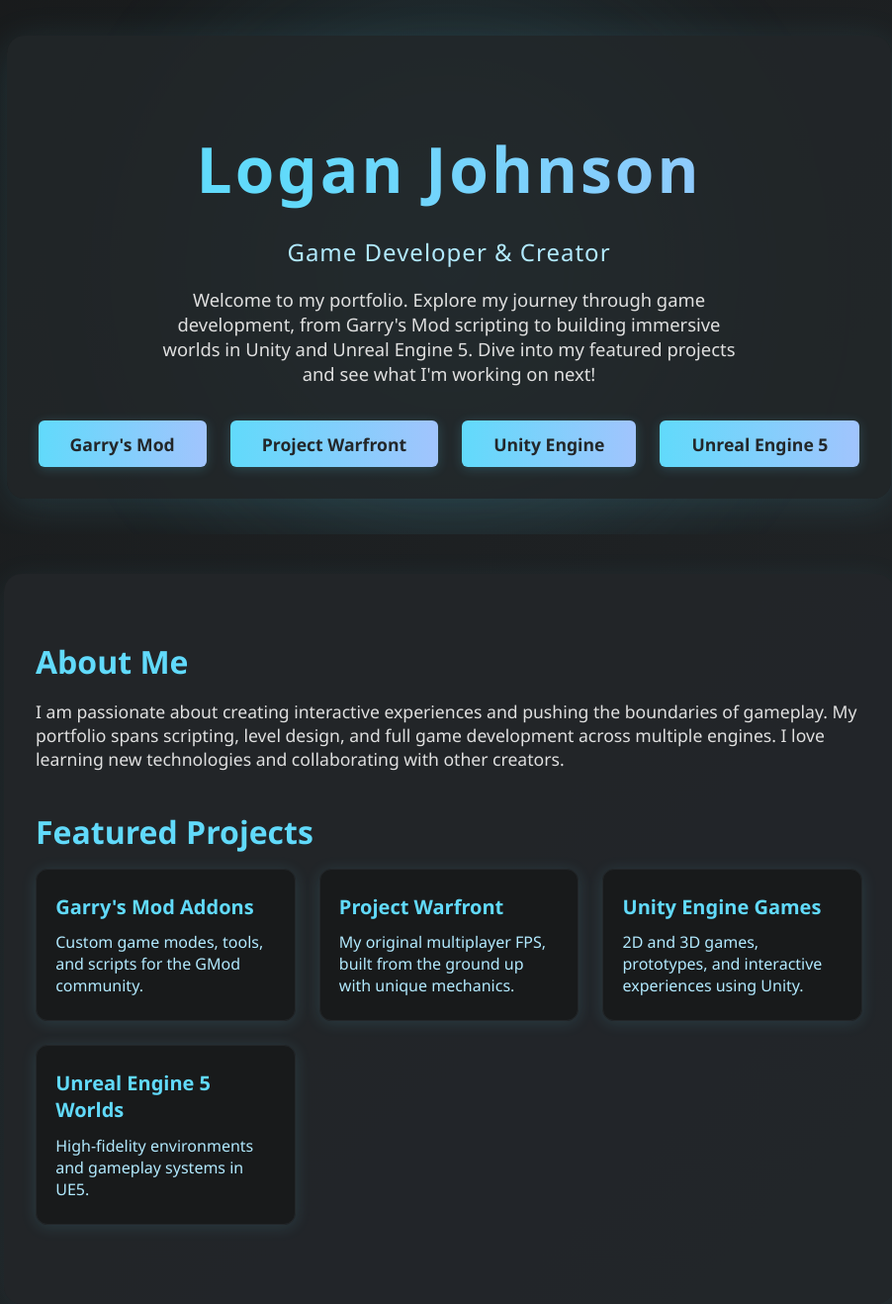
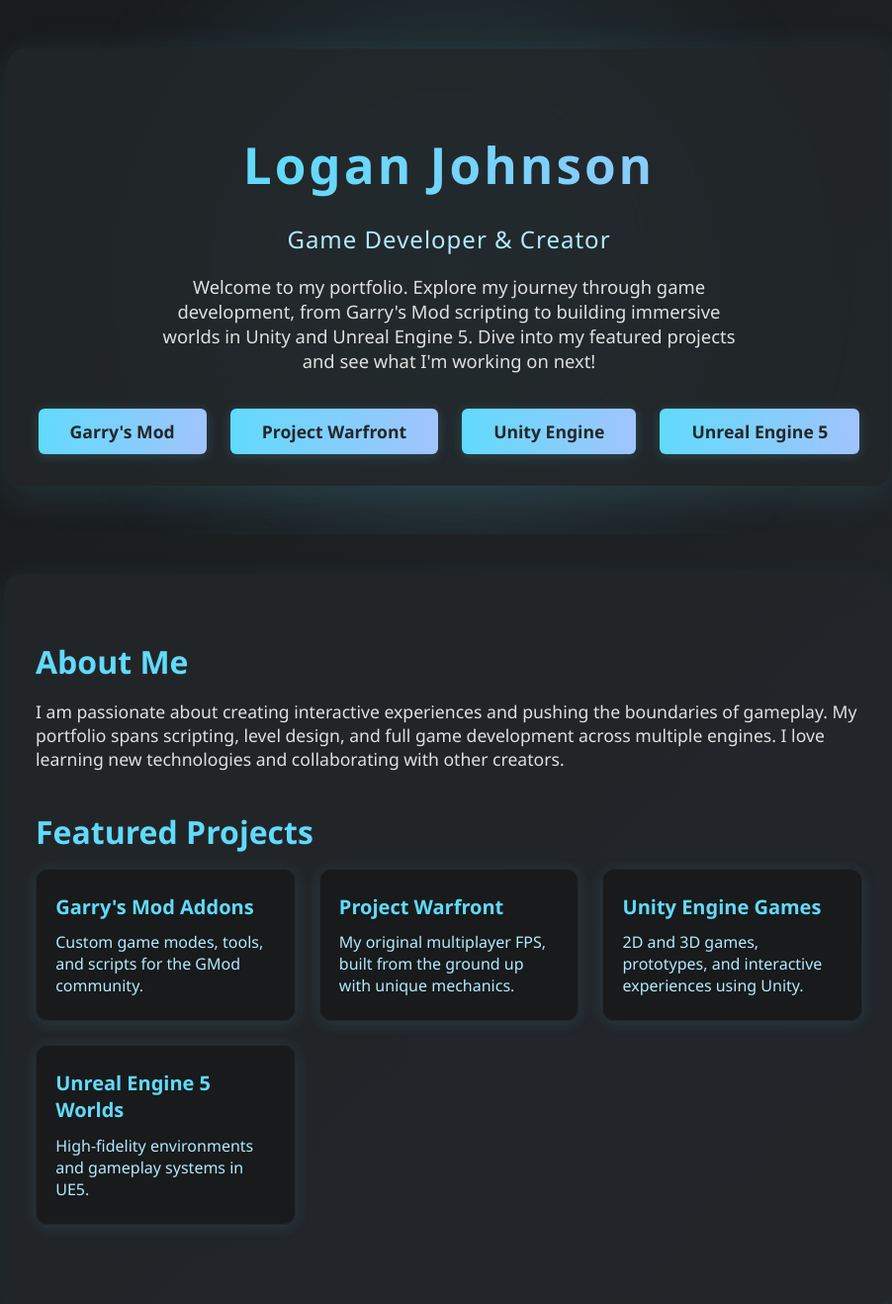
Before and after one commit to InstructorPatstone/loganjohnson.github.io, a Jekyll site: the page built from index.md, in a window 1280 px wide. Shown: the whole page at 99% size, without its empty margins (186-1088 px from the left). Built offline with Jekyll 4.4.1, drawn with Linux system fonts in a browser that asks for light colours.

Commit message:
Switch to direct CSS file instead of SCSS processing

```diff
--- a/_layouts/default.html
+++ b/_layouts/default.html
@@ -7,7 +7,7 @@
   <meta name="viewport" content="width=device-width, initial-scale=1">
   <title>{% if page.title %}{{ page.title | escape }} | {{ site.title | escape }}{% else %}{{ site.title | escape }}{% endif %}</title>
   <meta name="description" content="{{ page.excerpt | default: site.description | strip_html | normalize_whitespace | truncate: 160 | escape }}">
-  <link rel="stylesheet" href="{{ "/assets/main.css" | relative_url }}">
+  <link rel="stylesheet" href="{{ "/assets/style.css" | relative_url }}">
   <link rel="canonical" href="{{ page.url | replace:'index.html','' | absolute_url }}">
 </head>
 
--- /dev/null
+++ b/assets/style.css
@@ -0,0 +1,178 @@
+* {
+  box-sizing: border-box;
+}
+
+body {
+  font-family: 'Segoe UI', Arial, sans-serif !important;
+  background: linear-gradient(135deg, #181a1b 0%, #23272a 100%) !important;
+  color: #f3f3f3 !important;
+  margin: 0 !important;
+  min-height: 100vh !important;
+  overflow-x: hidden !important;
+  padding: 0 !important;
+}
+
+.hero-container {
+  position: relative;
+  display: flex;
+  align-items: center;
+  justify-content: center;
+  min-height: 60vh;
+  background: transparent;
+  overflow: hidden;
+}
+
+.hero-glow {
+  position: absolute;
+  top: 50%;
+  left: 50%;
+  width: 700px;
+  height: 700px;
+  background: radial-gradient(circle, rgba(97, 218, 251, 0.2) 0%, rgba(35, 39, 42, 0) 80%);
+  transform: translate(-50%, -50%);
+  filter: blur(60px);
+  z-index: 0;
+  animation: glowPulse 6s ease-in-out infinite alternate;
+}
+
+@keyframes glowPulse {
+  0% { opacity: 0.7; }
+  100% { opacity: 1; }
+}
+
+.hero-content {
+  position: relative;
+  z-index: 1;
+  text-align: center;
+  padding: 3rem 2rem 2rem 2rem;
+  border-radius: 18px;
+  background: rgba(35,39,42,0.85);
+  box-shadow: 0 8px 40px 0 rgba(97, 218, 251, 0.13);
+  animation: fadeInUp 1.2s cubic-bezier(.23,1.01,.32,1) 0.2s both;
+}
+
+@keyframes fadeInUp {
+  0% { opacity: 0; transform: translateY(40px); }
+  100% { opacity: 1; transform: translateY(0); }
+}
+
+.hero-title {
+  font-size: 3.2rem;
+  letter-spacing: 3px;
+  margin-bottom: 0.5rem;
+  background: linear-gradient(90deg, #61dafb 30%, #a1c4fd 100%);
+  -webkit-background-clip: text;
+  -webkit-text-fill-color: transparent;
+  background-clip: text;
+}
+
+.hero-subtitle {
+  font-size: 1.5rem;
+  color: #b2eaff;
+  margin-bottom: 1.2rem;
+  letter-spacing: 1px;
+}
+
+.hero-intro {
+  font-size: 1.15rem;
+  color: #e0e0e0;
+  margin-bottom: 2.2rem;
+  max-width: 600px;
+  margin-left: auto;
+  margin-right: auto;
+}
+
+.hero-nav {
+  display: flex;
+  justify-content: center;
+  gap: 1.5rem;
+  flex-wrap: wrap;
+}
+
+.nav-btn {
+  background: linear-gradient(90deg, #61dafb 0%, #a1c4fd 100%);
+  color: #23272a;
+  font-weight: 600;
+  border: none;
+  border-radius: 6px;
+  padding: 0.7rem 2rem;
+  font-size: 1.1rem;
+  text-decoration: none;
+  box-shadow: 0 2px 12px rgba(97, 218, 251, 0.2);
+  transition: transform 0.18s, box-shadow 0.18s, background 0.18s;
+  cursor: pointer;
+}
+
+.nav-btn:hover {
+  transform: translateY(-3px) scale(1.04);
+  box-shadow: 0 6px 24px rgba(97, 218, 251, 0.33);
+  background: linear-gradient(90deg, #a1c4fd 0%, #61dafb 100%);
+}
+
+.main-future {
+  max-width: 900px;
+  margin: 2.5rem auto 0 auto;
+  padding: 2.5rem 2rem;
+  background: rgba(35,39,42,0.92);
+  border-radius: 18px;
+  box-shadow: 0 4px 32px rgba(97, 218, 251, 0.067);
+  animation: fadeInUp 1.2s cubic-bezier(.23,1.01,.32,1) 0.6s both;
+}
+
+.about-section, .featured-section {
+  margin-bottom: 2.5rem;
+}
+
+.about-section h2, .featured-section h2 {
+  font-size: 2rem;
+  color: #61dafb;
+  margin-bottom: 1rem;
+}
+
+.about-section p {
+  font-size: 1.1rem;
+  color: #e0e0e0;
+}
+
+.featured-grid {
+  display: grid;
+  grid-template-columns: repeat(auto-fit, minmax(220px, 1fr));
+  gap: 1.5rem;
+}
+
+.featured-card {
+  background: rgba(24,26,27,0.98);
+  border-radius: 12px;
+  box-shadow: 0 2px 16px rgba(97, 218, 251, 0.13);
+  padding: 1.5rem 1.2rem;
+  transition: transform 0.18s, box-shadow 0.18s;
+  border: 1px solid #23272a;
+}
+
+.featured-card:hover {
+  transform: translateY(-6px) scale(1.03);
+  box-shadow: 0 8px 32px rgba(97, 218, 251, 0.27);
+}
+
+.featured-card h3 {
+  color: #61dafb;
+  margin-top: 0;
+  margin-bottom: 0.7rem;
+  font-size: 1.25rem;
+}
+
+.featured-card p {
+  color: #b2eaff;
+  margin: 0;
+}
+
+@media (max-width: 700px) {
+  .hero-title { font-size: 2.1rem; }
+  .main-future { padding: 1.2rem 0.5rem; }
+  .hero-content { padding: 2rem 0.5rem; }
+}
+
+@media (max-width: 500px) {
+  .hero-nav { flex-direction: column; gap: 0.7rem; }
+  .main-future { padding: 0.5rem 0.1rem; }
+}
```
